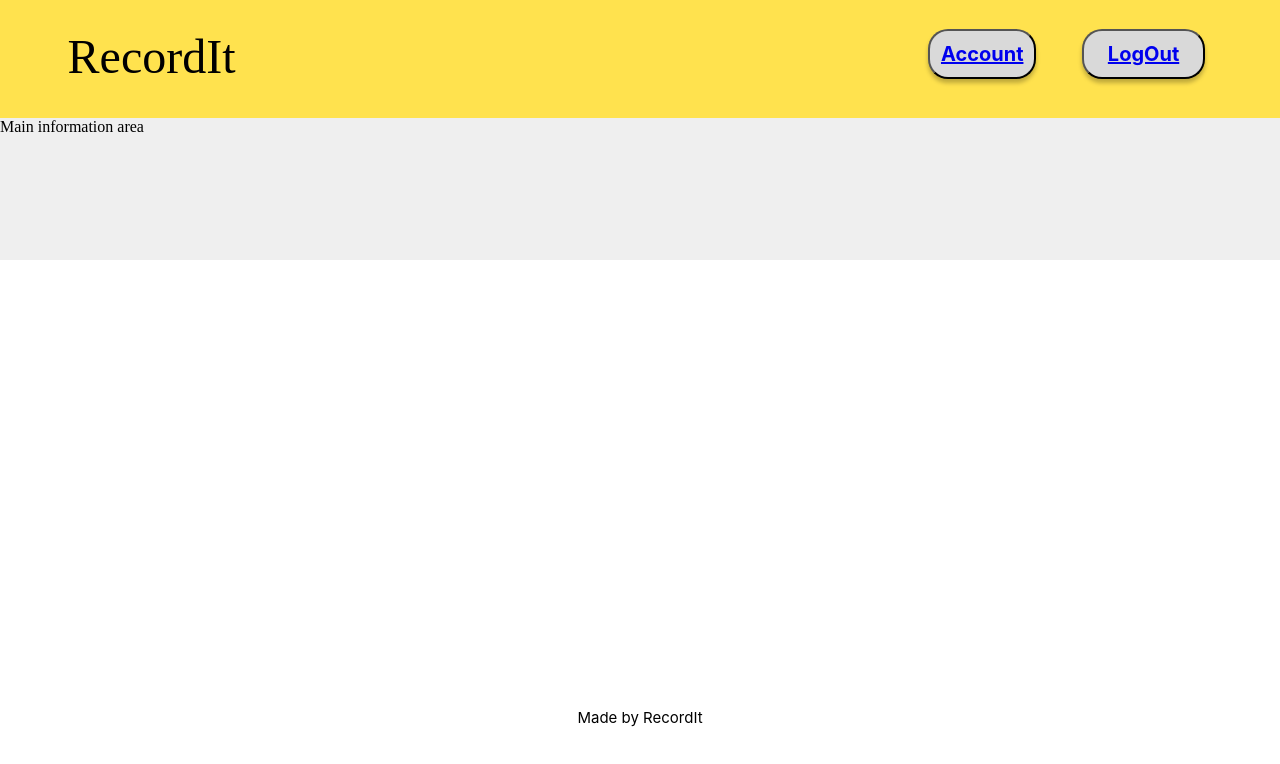
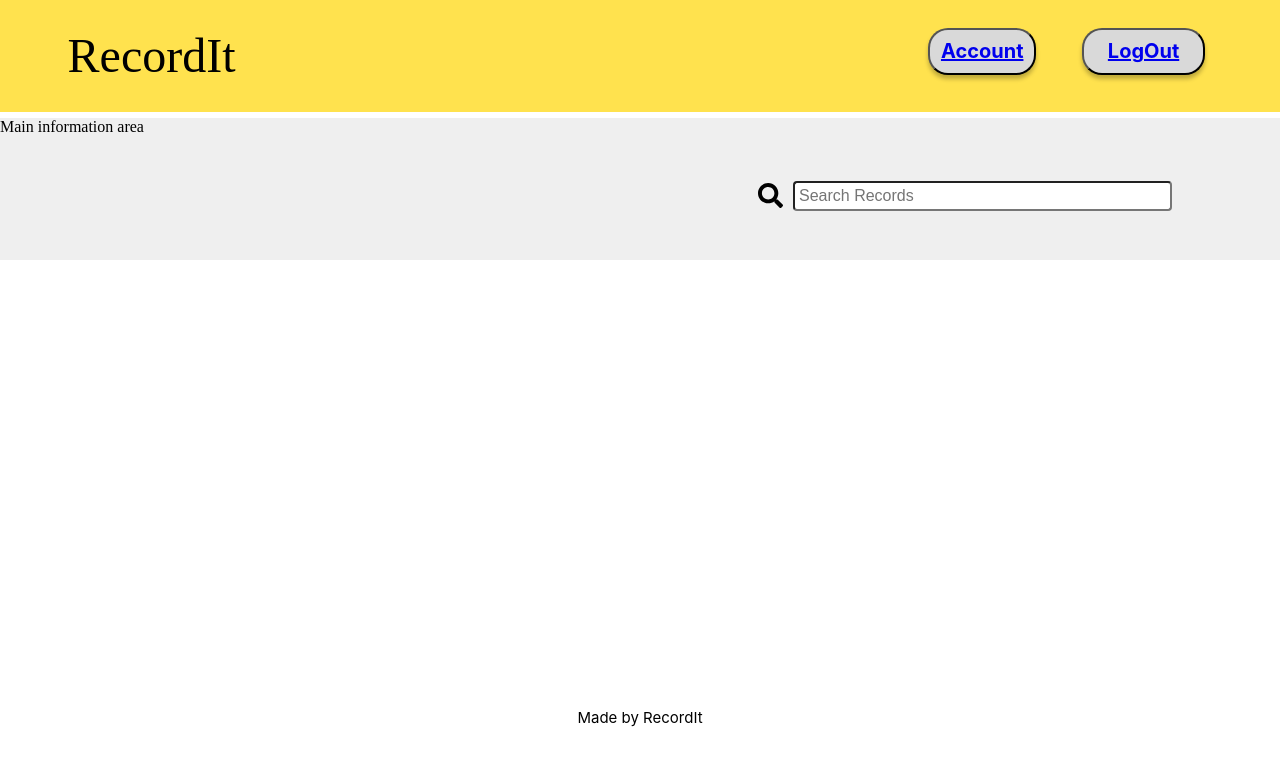
Before and after one commit to AugustRushG/IT_Project, a React (Create React App) app in the folder start_page/: page /dashboard in a window 1280 px wide. Shown: the top 764 px of the page. Built offline with nearby package versions, Linux system fonts and the light colour scheme.

Commit message:
Search bar done in dashboard

```diff
--- a/start_page/src/App.js
+++ b/start_page/src/App.js
@@ -5,13 +5,14 @@ import LogIn from "./logIn/LogIn";
 import Register from "./register/Register";
 import Missing from "./Missing";
 import {useState, useEffect} from 'react';
-import{Route, Routes, useNavigate,matchRoutes, useLocation } from 'react-router-dom';
+import {Route, Routes, useNavigate,matchRoutes, useLocation } from 'react-router-dom';
 import Dashboard from "./dashBoard/Dashboard";
 
 
 
 function App() {
 
+  const[search,setSearch]=useState('');
 
 
   return (
--- a/start_page/src/Header.js
+++ b/start_page/src/Header.js
@@ -1,5 +1,5 @@
 import React from 'react'
-import{Link, Route, Routes, useNavigate,useLocation} from 'react-router-dom';
+import{Link, useNavigate,useLocation} from 'react-router-dom';
 
 const Header = () => {
     //get current location
--- a/start_page/src/dashBoard/Dashboard.css
+++ b/start_page/src/dashBoard/Dashboard.css
@@ -5,5 +5,33 @@
     top: 100px;
     background: rgba(217, 217, 217, 0.42);
     mix-blend-mode: normal;
+}
 
+.SearchForm{
+    position: relative;
+    width: 37vw;
+    left: 60vw;
+    top: 5vh;
 }
+
+
+
+#search{
+    width: 80%;
+    min-height: 30px;
+    font-size: 1rem;
+    padding: 0.25rem;
+    border-radius: 0.25rem;
+    outline: none;
+}
+
+.searchForm label {
+    position: relative;
+    left: -99999px;
+}
+
+.FaSearch{
+    position: relative;
+    top: 7px;
+    right: 10px;
+}
--- a/start_page/src/dashBoard/Information.js
+++ b/start_page/src/dashBoard/Information.js
@@ -1,10 +1,15 @@
 import React from 'react'
+import {FaSearch} from 'react-icons/fa'
 
 const Information = () => {
     console.log("info");
   return (
     <div className='Information'>
         Main information area
+        <form className='SearchForm' onSubmit={(e)=>e.preventDefault}>
+            <label htmlFor='search'><FaSearch className='FaSearch' size={25}/></label>
+            <input id='search' type='text' placeholder='Search Records'></input>
+        </form>
     </div>
   )
 }
--- a/start_page/src/index.css
+++ b/start_page/src/index.css
@@ -2,7 +2,7 @@
   margin: 0;
   padding: 0;
   box-sizing: border-box;
-
+  /*border: 1px solid red;*/
 }
 
 html{
@@ -25,7 +25,7 @@ html{
 .Header{
   position: absolute;
   width: 100%;
-  height: 118px;
+  height: 14vh;
   background: #FFE24E;
 }
 
```
